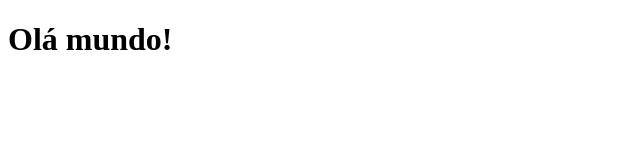
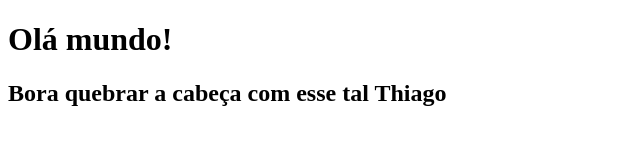
Before and after one commit to silvia-guimaraes/new-repo, a plain HTML site: page index.html in a window 1280 px wide. Shown: the whole page, without its empty margins (0-640 px from the left). Drawn offline with Linux system fonts and the light colour scheme.

Commit message:
adiciiona h2

```diff
--- a/index.html
+++ b/index.html
@@ -7,5 +7,6 @@
 </head>
 <body>
     <h1>Olá mundo!</h1>
+    <h2>Bora quebrar a cabeça com esse tal Thiago</h2>
     </body>
 </html>
```
